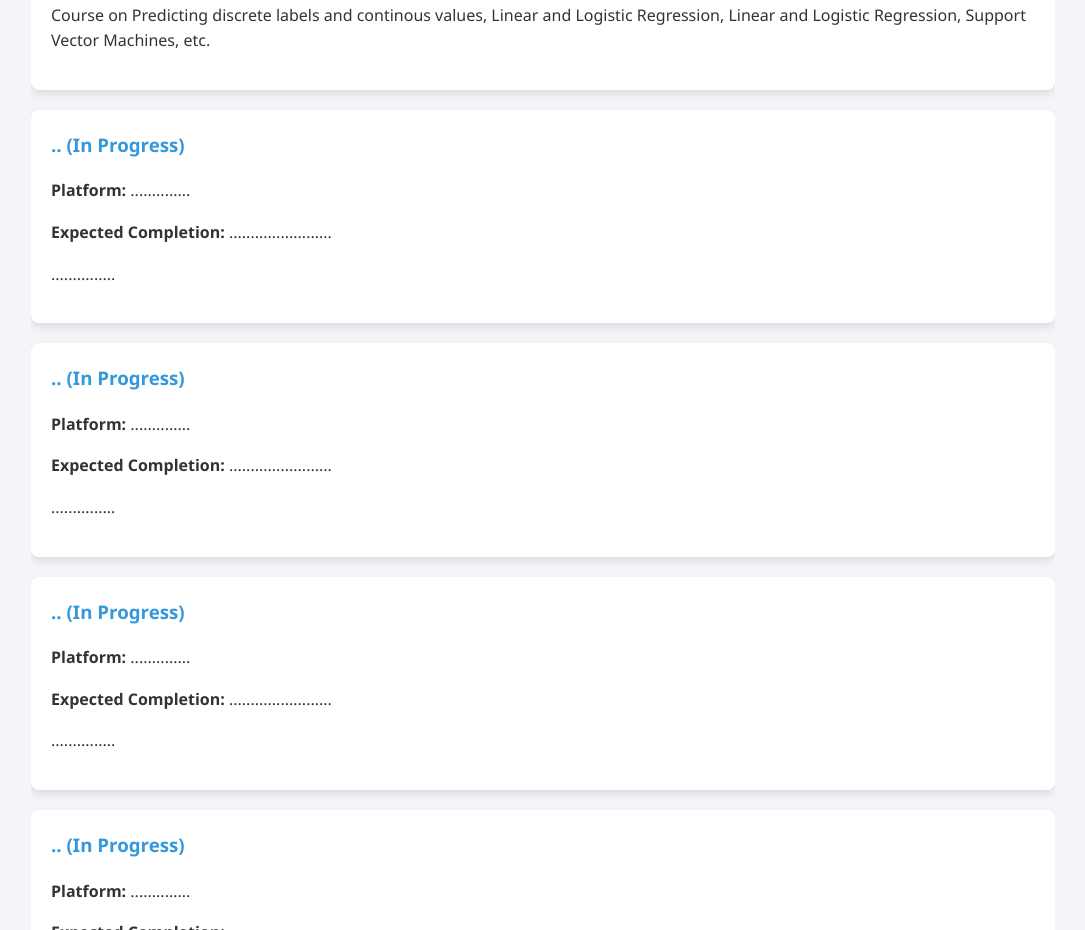
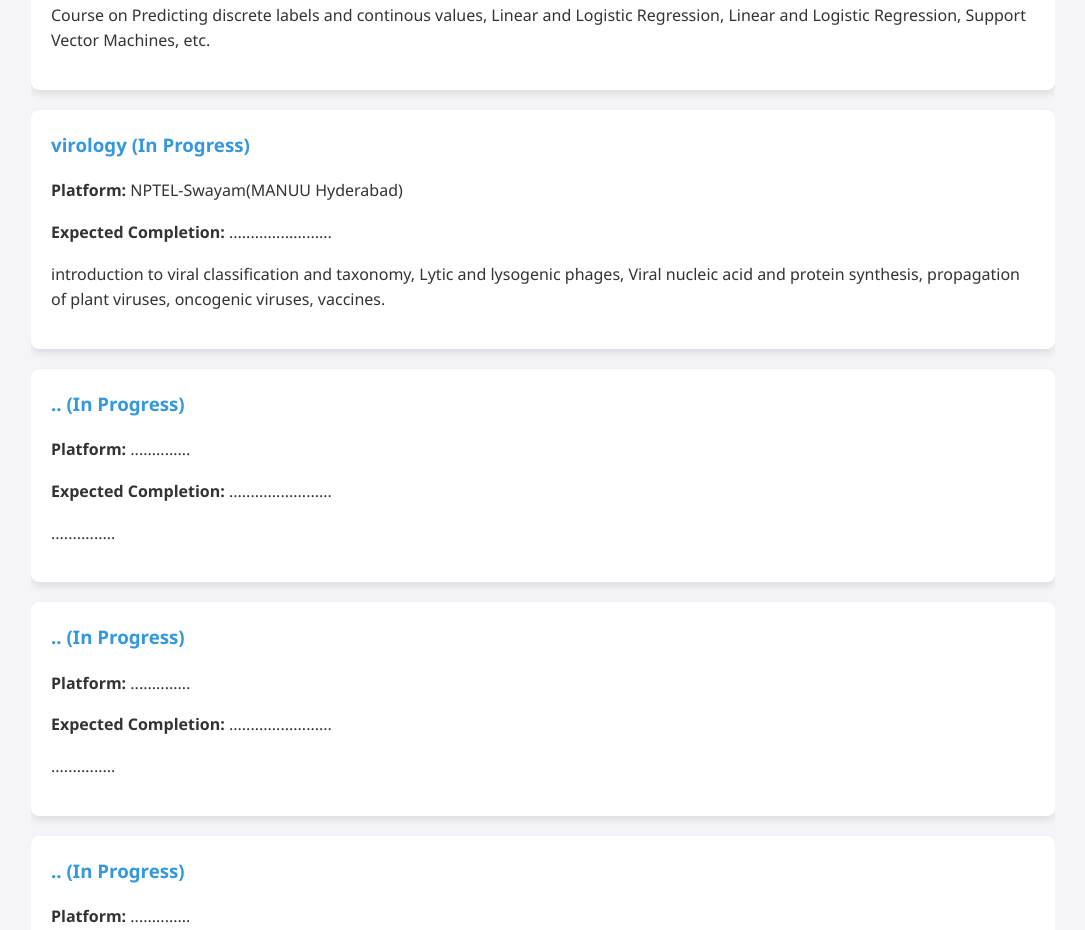
Before and after one commit to arkap975-ctrl/myportfolio, a plain HTML site: page index.html in a window 1280 px wide. Shown: the part 9600-10530 px from the top of the page, without its empty margins (97-1182 px from the left). Drawn offline with Linux system fonts and the light colour scheme.

Commit message:
index.html

```diff
--- a/index.html
+++ b/index.html
@@ -325,10 +325,10 @@
             </div>
 
             <div class="item">
-                <h3>.. (In Progress)</h3>
-                <p><strong>Platform:</strong> ..............</p>
+                <h3>virology (In Progress)</h3>
+                <p><strong>Platform:</strong> NPTEL-Swayam(MANUU Hyderabad)</p>
                 <p><strong>Expected Completion:</strong> ........................</p>
-                <p>...............</p>
+                <p>introduction to viral classification and taxonomy, Lytic and lysogenic phages, Viral nucleic acid and protein synthesis, propagation of plant viruses, oncogenic viruses, vaccines.</p>
             </div>
 
            <div class="item">
```
